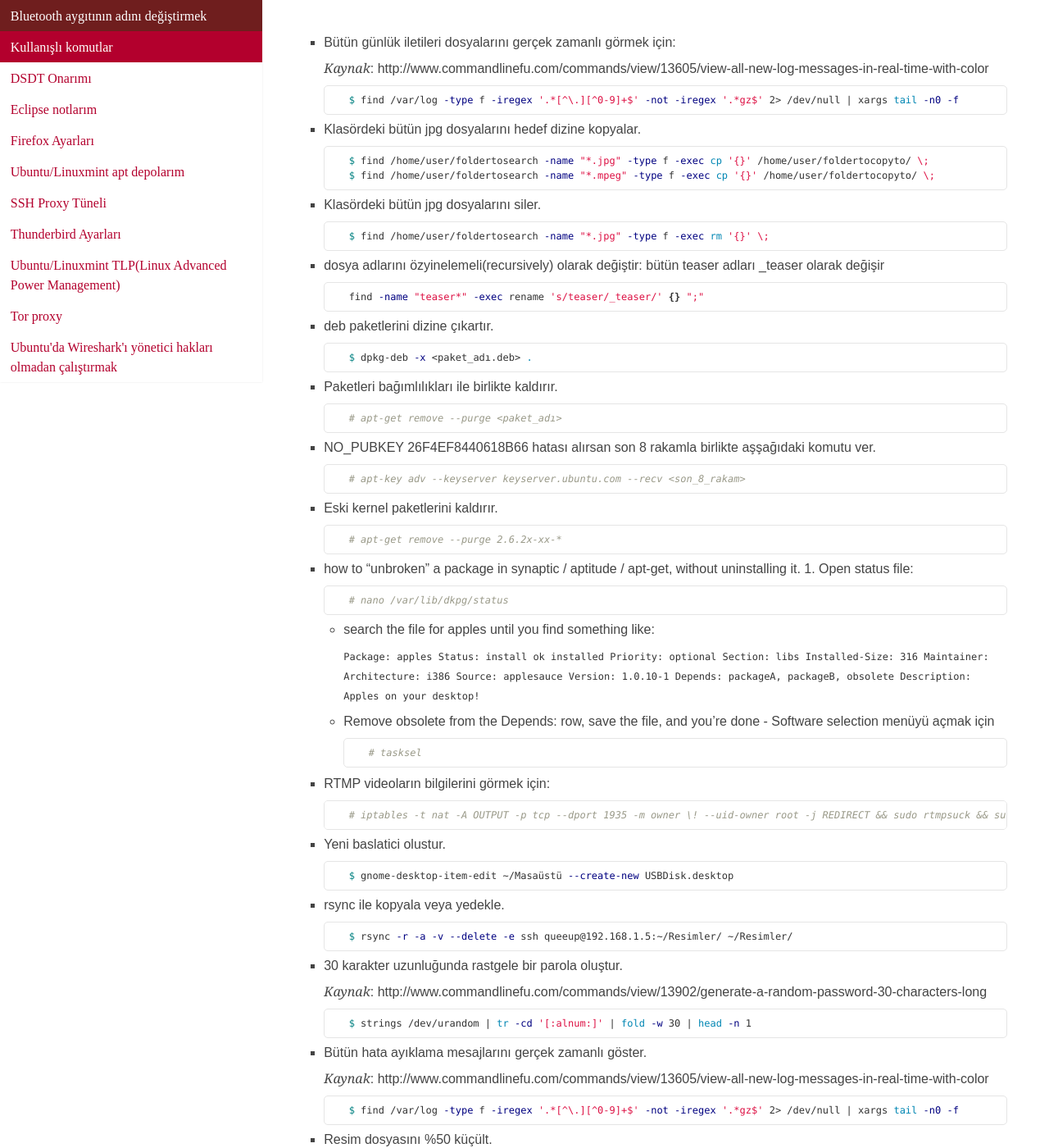
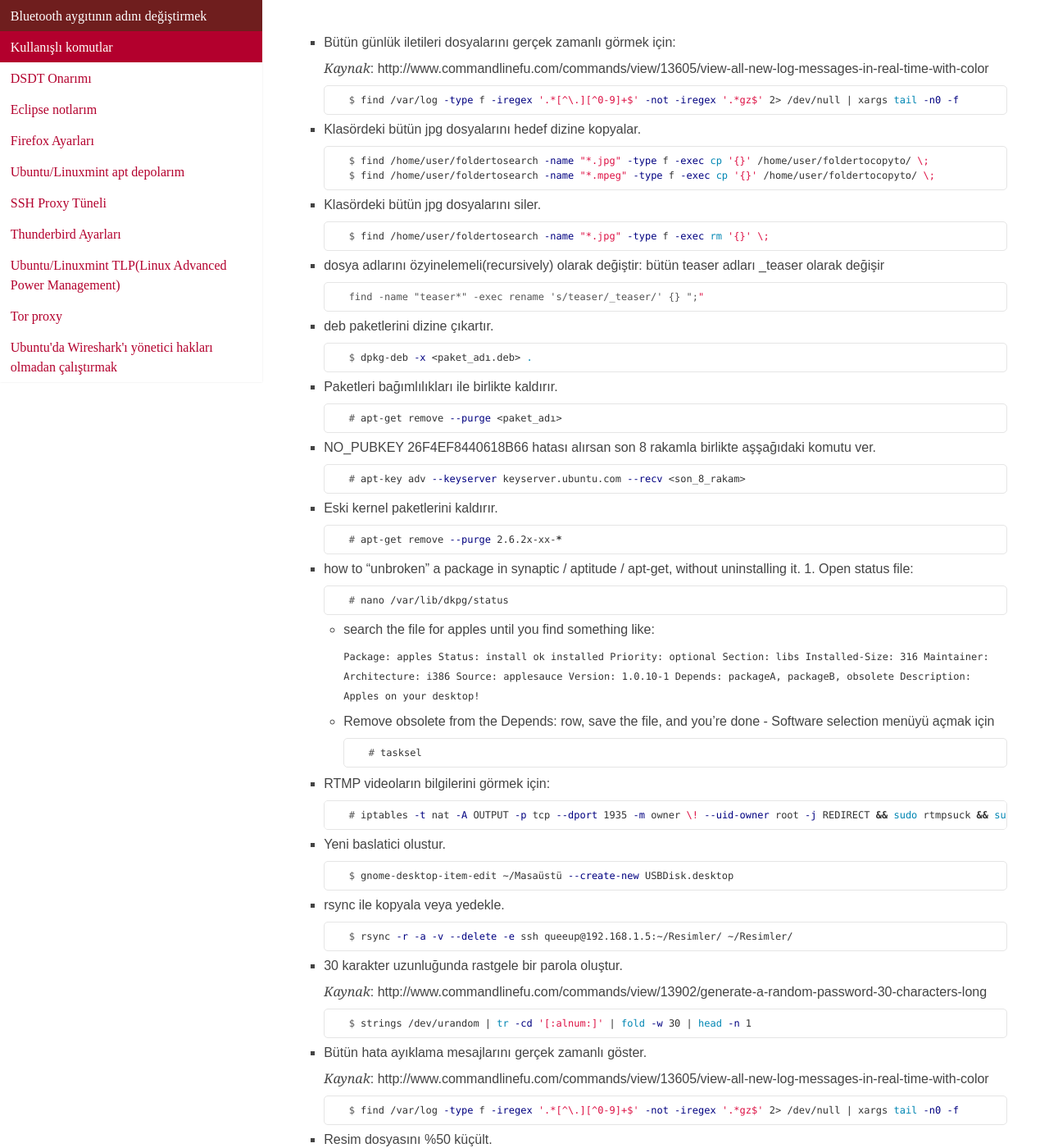
Before and after one commit to queeup/queeup.github.io, a Jekyll site: the page built from commands.md, in a window 1280 px wide and 1400 px high. Shown: the whole window at 82% size. Built offline with Jekyll 4.4.1, drawn with Linux system fonts in a browser that asks for light colours; some web fonts are replaced; Markdown is read by kramdown in place of the engine named in the settings; some of the changed text lies outside the part shown.

Commit message:
pygments highlighter is currently unsupported on GitHub Pages. Using rouge instead.
commands.md: cosmetic

````diff
--- a/_config.yml
+++ b/_config.yml
@@ -1,5 +1,6 @@
 name: not defteri
 markdown: redcarpet
+highlighter: rouge
 redcarpet:
   extensions:
     - hard_wrap
@@ -8,5 +9,5 @@ redcarpet:
     - fenced_code_blocks
     - tables
     - with_toc_data
-pygments: true
+pygments: false
 url: http://queeup.github.io
--- a/commands.md
+++ b/commands.md
@@ -6,48 +6,48 @@ title: Kullanışlı komutlar
 
   _Kaynak_: http://www.commandlinefu.com/commands/view/13605/view-all-new-log-messages-in-real-time-with-color
 
-    ```bash
+    ```terminal
     $ find /var/log -type f -iregex '.*[^\.][^0-9]+$' -not -iregex '.*gz$' 2> /dev/null | xargs tail -n0 -f
     ```
 - Klasördeki bütün jpg dosyalarını hedef dizine kopyalar.
 
-    ```bash
+    ```terminal
     $ find /home/user/foldertosearch -name "*.jpg" -type f -exec cp '{}' /home/user/foldertocopyto/ \;
     $ find /home/user/foldertosearch -name "*.mpeg" -type f -exec cp '{}' /home/user/foldertocopyto/ \;
     ```
 - Klasördeki bütün jpg dosyalarını siler.
 
-    ```bash
+    ```terminal
     $ find /home/user/foldertosearch -name "*.jpg" -type f -exec rm '{}' \;
     ```
 - dosya adlarını özyinelemeli(recursively) olarak değiştir: bütün teaser adları _teaser olarak değişir
 
-    ```bash
+    ```terminal
     find -name "teaser*" -exec rename 's/teaser/_teaser/' {} ";"
     ```
 - deb paketlerini dizine çıkartır.
 
-    ```bash
+    ```terminal
     $ dpkg-deb -x <paket_adı.deb> .
     ```
 - Paketleri bağımlılıkları ile birlikte kaldırır.
 
-    ```bash
+    ```terminal
     # apt-get remove --purge <paket_adı>
     ```
 - NO_PUBKEY 26F4EF8440618B66 hatası alırsan son 8 rakamla birlikte aşşağıdaki komutu ver.
 
-    ```bash
+    ```terminal
     # apt-key adv --keyserver keyserver.ubuntu.com --recv <son_8_rakam>
     ```
 - Eski kernel paketlerini kaldırır.
 
-    ```bash
+    ```terminal
     # apt-get remove --purge 2.6.2x-xx-*
     ```
 - how to "unbroken" a package in synaptic / aptitude / apt-get, without uninstalling it. 1. Open status file:
 
-    ```bash
+    ```terminal
     # nano /var/lib/dkpg/status
     ```
     - search the file for apples until you find something like:
@@ -66,74 +66,74 @@ title: Kullanışlı komutlar
 
     - Remove obsolete from the Depends: row, save the file, and you're done - Software selection menüyü açmak için
 
-        ```bash
+        ```terminal
         # tasksel
         ```
 - RTMP videoların bilgilerini görmek için:
 
-    ```bash
+    ```terminal
     # iptables -t nat -A OUTPUT -p tcp --dport 1935 -m owner \! --uid-owner root -j REDIRECT && sudo rtmpsuck && sudo iptables -t nat -D OUTPUT -p tcp --dport 1935 -m owner \! --uid-owner root -j REDIRECT
     ```
 - Yeni baslatici olustur.
 
-    ```bash
+    ```terminal
     $ gnome-desktop-item-edit ~/Masaüstü --create-new USBDisk.desktop
     ```
 - rsync ile kopyala veya yedekle.
 
-    ```bash
+    ```terminal
     $ rsync -r -a -v --delete -e ssh queeup@192.168.1.5:~/Resimler/ ~/Resimler/
     ```
 - 30 karakter uzunluğunda rastgele bir parola oluştur.
 
   _Kaynak_: http://www.commandlinefu.com/commands/view/13902/generate-a-random-password-30-characters-long
 
-    ```bash
+    ```terminal
     $ strings /dev/urandom | tr -cd '[:alnum:]' | fold -w 30 | head -n 1
     ```
 - Bütün hata ayıklama mesajlarını gerçek zamanlı göster.
 
   _Kaynak_: http://www.commandlinefu.com/commands/view/13605/view-all-new-log-messages-in-real-time-with-color
 
-    ```bash
+    ```terminal
     $ find /var/log -type f -iregex '.*[^\.][^0-9]+$' -not -iregex '.*gz$' 2> /dev/null | xargs tail -n0 -f
     ```
 - Resim dosyasını %50 küçült.
 
-    ```bash
+    ```terminal
     $ mogrify -resize 50% resim/dosya.jpg
     ```
 - Klasördeki bütün dosyaların içeriğini yazdır.
-    ```bash
+    ```terminal
     $ find /etc/xdg/autostart/ -type f -exec printf '### START OF FILE ###\n### File: %s ###\n' {} \; -exec cat {} \; -exec printf '### END OF FILE ###\n\n' \;
     ```
 - Komuta verilen değişkenleri yazdır.
 
   _Kaynak_: https://stackoverflow.com/q/821837
-    ```bash
+    ```terminal
     $ tr \\0 ' ' < /proc/<pid>/cmdline
     ```
 
     veya
 
-    ```bash
+    ```terminal
     $ xargs -0 < /proc/<pid>/cmdline
     ```
 
     veya
 
-    ```bash
+    ```terminal
     $ ps -ww -fp <pid>
     ```
 
 - dd komutu ile usb flash belleğe iso kalıbı yazdırma:
-    ```bash
+    ```terminal
     # dd bs=4M if=path/to/archlinux.iso of=/dev/sdx status=progress oflag=sync
     ```
 
 - Çalıştırılan komut bittikten sonra bilgisayarı kapatmak:
 
     _Kaynak_: https://askubuntu.com/a/207267
-    ```bash
+    ```terminal
     $ <çalıştırmak istenilen kod>; history -d $((HISTCMD-1)) && echo '[PASSWORD]' | sudo -S shutdown now
     ```
````
